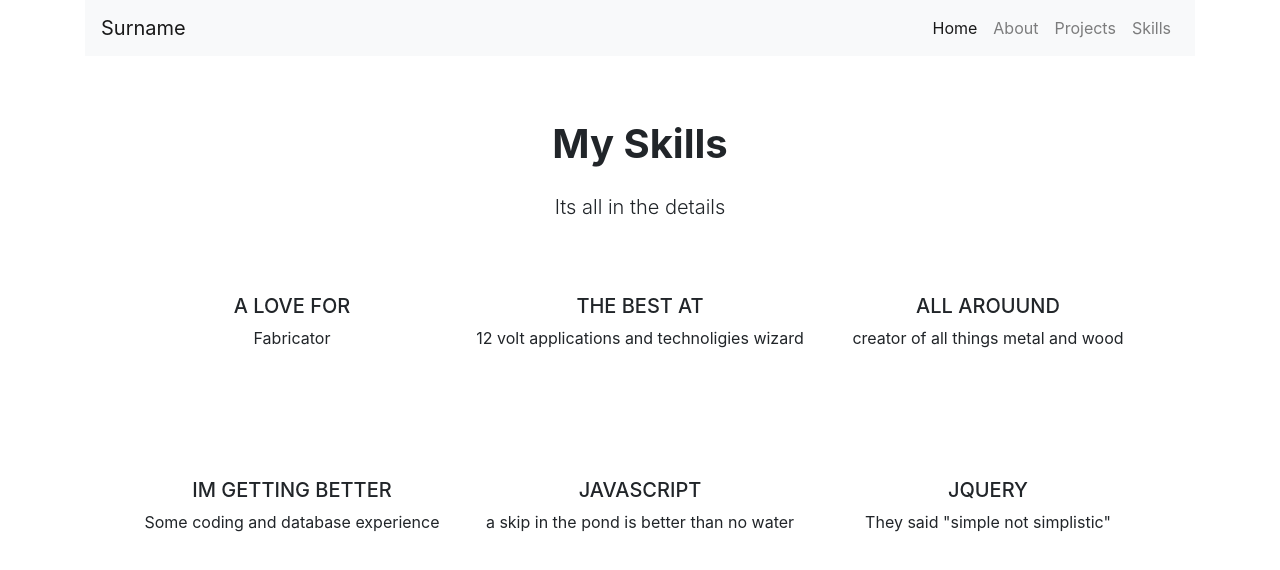
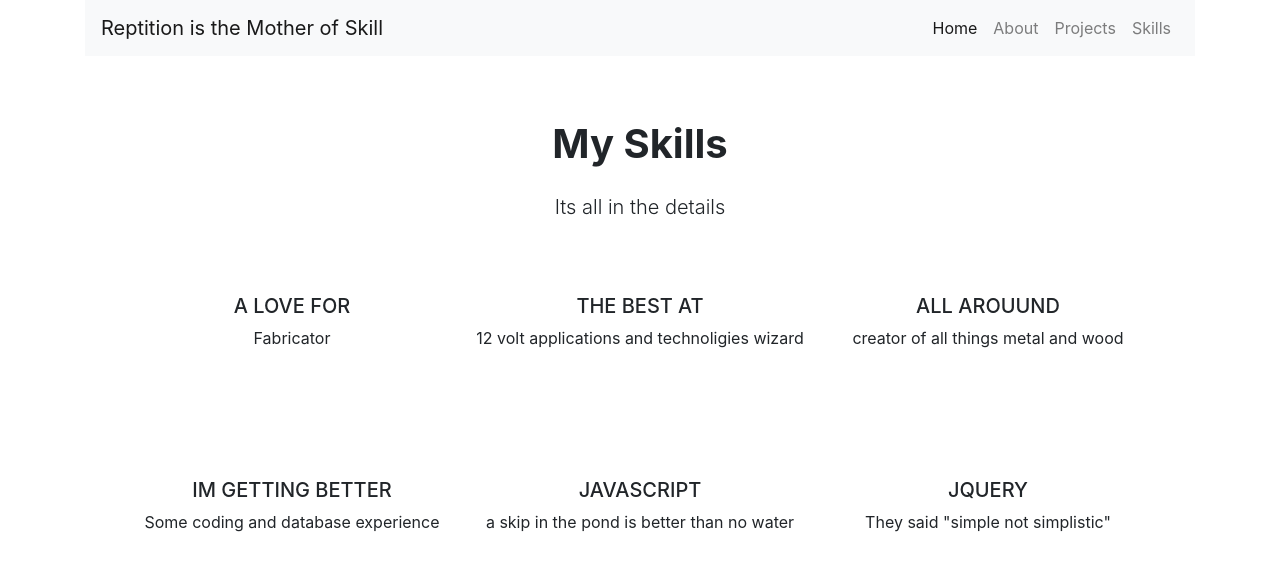
Before and after one commit to MisterAnderrrson/MisterAnderrrson.github.io, a plain HTML site: page skills.html in a window 1280 px wide. Drawn offline with nearby package versions, Linux system fonts and the light colour scheme.

Commit message:
Update skills.html

```diff
--- a/skills.html
+++ b/skills.html
@@ -12,7 +12,7 @@
     <body>
         <div class="container">
             <nav class="navbar navbar-expand-md navbar-light bg-light">
-              <a class="navbar-brand" href="#">Surname</a>
+              <a class="navbar-brand" href="#"> Reptition is the Mother of Skill</a>
               <button class="navbar-toggler" type="button" data-toggle="collapse" data-target="#navbarNav" aria-controls="navbarNav" aria-expanded="false" aria-label="Toggle navigation">
                 <span class="navbar-toggler-icon"></span>
               </button>
```
